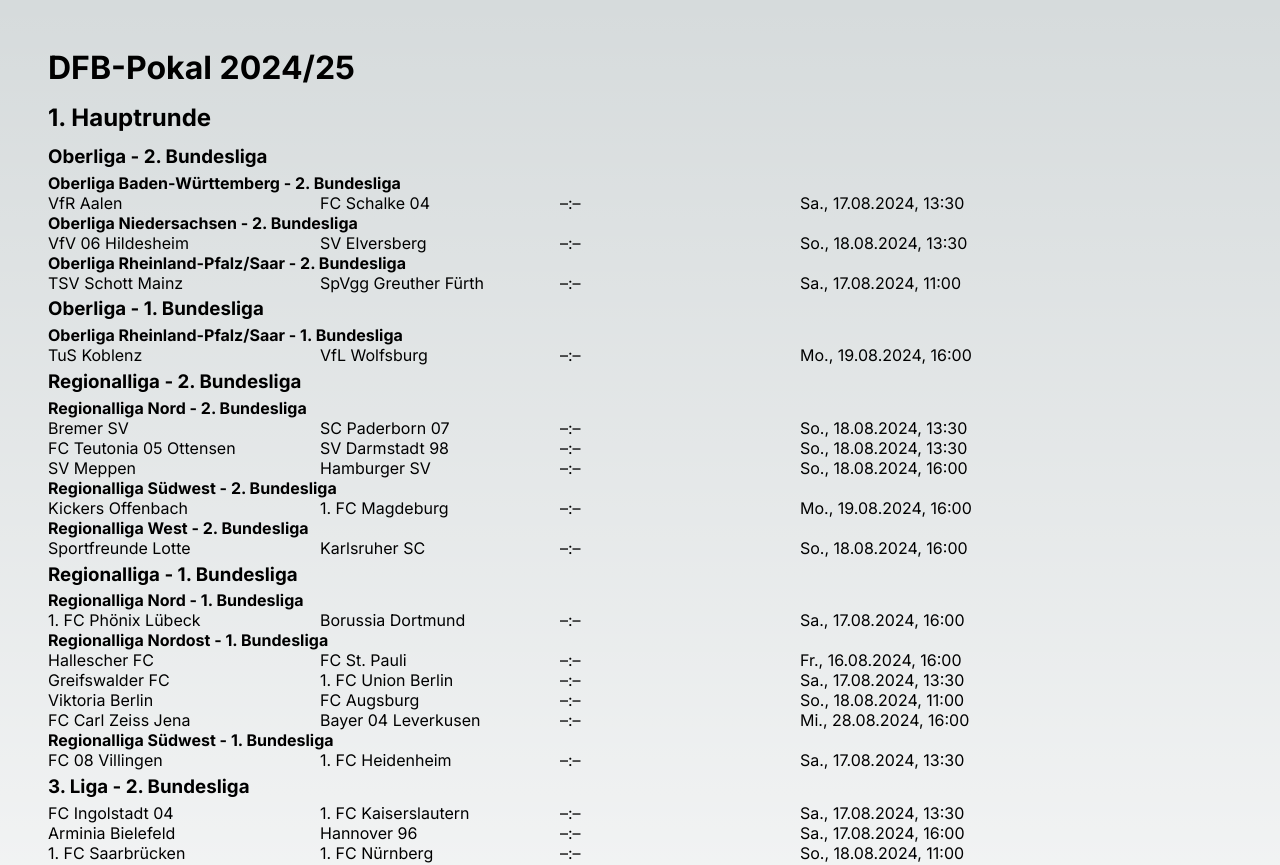
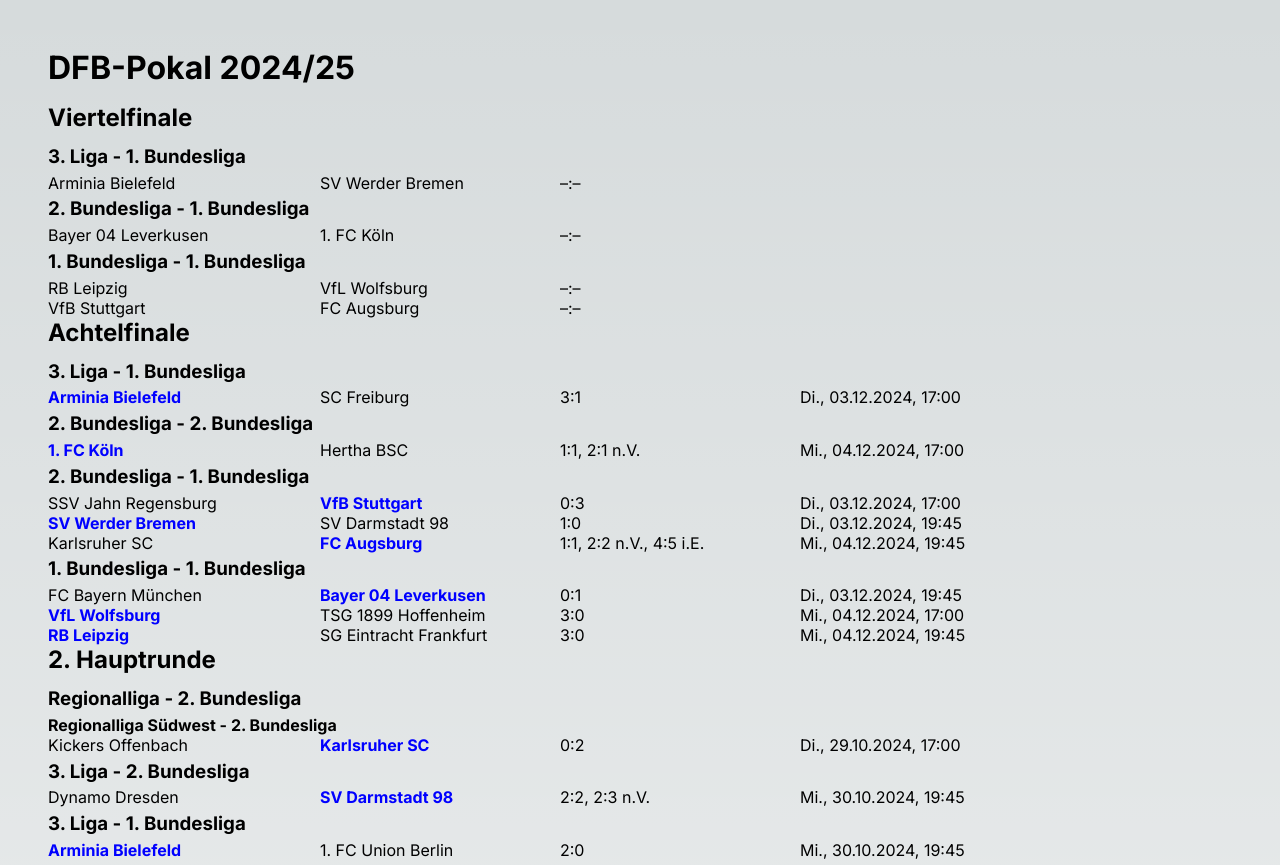
Before and after one commit to sklinkusch/dfb-pokal, a Next.js app: page /men/2024-25 in a window 1280 px wide. Shown: the top 865 px of the page. Built offline with nearby package versions, Linux system fonts and the light colour scheme.

Commit message:
DFB-Pokal Men, season 2024/25, 2nd round, round of 16, quarterfinal

```diff
--- a/src/app/men/2024-25/page.tsx
+++ b/src/app/men/2024-25/page.tsx
@@ -118,38 +118,72 @@
   }
   const data: Data = {
     '1. Hauptrunde': [
-      getMatch('WÜR', 'HOF', '2024-08-16T16:00Z'),
-      getMatch('WIE', 'M05', '2024-08-16T16:00Z'),
-      getMatch('HFC', 'STP', '2024-08-16T16:00Z'),
-      getMatch('ULM', 'FCB', '2024-08-16T18:45Z'),
-      getMatch('AUE', 'MGL', '2024-08-17T11:00Z'),
-      getMatch('SMZ', 'SGF', '2024-08-17T11:00Z'),
-      getMatch('VIL', 'FCH', '2024-08-17T13:30Z'),
-      getMatch('RWE', 'RBL', '2024-08-17T13:30Z'),
-      getMatch('FCI', 'FCK', '2024-08-17T13:30Z'),
-      getMatch('AAL', 'S04', '2024-08-17T13:30Z'),
-      getMatch('OSN', 'SCF', '2024-08-17T13:30Z'),
-      getMatch('GFC', 'FCU', '2024-08-17T13:30Z'),
-      getMatch('BIE', 'H96', '2024-08-17T16:00Z'),
-      getMatch('AAC', 'KIE', '2024-08-17T16:00Z'),
-      getMatch('PLB', 'BVB', '2024-08-17T16:00Z'),
-      getMatch('FCS', 'FCN', '2024-08-18T11:00Z'),
-      getMatch('VBL', 'FCA', '2024-08-18T11:00Z'),
-      getMatch('BSV', 'P07', '2024-08-18T13:30Z'),
-      getMatch('HIL', 'SVE', '2024-08-18T13:30Z'),
-      getMatch('JRE', 'BOC', '2024-08-18T13:30Z'),
-      getMatch('SVS', 'KÖL', '2024-08-18T13:30Z'),
-      getMatch('ROS', 'BSC', '2024-08-18T13:30Z'),
-      getMatch('OTT', 'D98', '2024-08-18T13:30Z'),
-      getMatch('DRE', 'DÜS', '2024-08-18T16:00Z'),
-      getMatch('LOT', 'KSC', '2024-08-18T16:00Z'),
-      getMatch('SVM', 'HSV', '2024-08-18T16:00Z'),
-      getMatch('ECB', 'SVW', '2024-08-19T16:00Z'),
-      getMatch('KOB', 'WOB', '2024-08-19T16:00Z'),
-      getMatch('KOF', 'FCM', '2024-08-19T16:00Z'),
-      getMatch('EBS', 'SGE', '2024-08-19T18:45Z'),
-      getMatch('PMS', 'VfB', '2024-08-27T18:45Z'),
-      getMatch('CZJ', 'B04', '2024-08-28T16:00Z')
+      getMatch('WÜR', 'HOF', '2024-08-16T16:00Z', '1:1, 2:2 n.V., 3:5 i.E.', 2),
+      getMatch('WIE', 'M05', '2024-08-16T16:00Z', '1:1, 1:3 n.V.', 2),
+      getMatch('HFC', 'STP', '2024-08-16T16:00Z', '2:2, 2:3 n.V.', 2),
+      getMatch('ULM', 'FCB', '2024-08-16T18:45Z', '0:4', 2),
+      getMatch('AUE', 'MGL', '2024-08-17T11:00Z', '1:3', 2),
+      getMatch('SMZ', 'SGF', '2024-08-17T11:00Z', '0:2', 2),
+      getMatch('VIL', 'FCH', '2024-08-17T13:30Z', '0:4', 2),
+      getMatch('RWE', 'RBL', '2024-08-17T13:30Z', '1:4', 2),
+      getMatch('FCI', 'FCK', '2024-08-17T13:30Z', '1:2', 2),
+      getMatch('AAL', 'S04', '2024-08-17T13:30Z', '0:2', 2),
+      getMatch('OSN', 'SCF', '2024-08-17T13:30Z', '0:4', 2),
+      getMatch('GFC', 'FCU', '2024-08-17T13:30Z', '0:1', 2),
+      getMatch('BIE', 'H96', '2024-08-17T16:00Z', '2:0', 1),
+      getMatch('AAC', 'KIE', '2024-08-17T16:00Z', '2:3', 2),
+      getMatch('PLB', 'BVB', '2024-08-17T16:00Z', '1:4', 2),
+      getMatch('FCS', 'FCN', '2024-08-18T11:00Z', '1:1, 1:1 n.V., 3:5 i.E.', 2),
+      getMatch('VBL', 'FCA', '2024-08-18T11:00Z', '1:4', 2),
+      getMatch('BSV', 'P07', '2024-08-18T13:30Z', '0:4', 2),
+      getMatch('HIL', 'SVE', '2024-08-18T13:30Z', '0:7', 2),
+      getMatch('JRE', 'BOC', '2024-08-18T13:30Z', '1:0', 1),
+      getMatch('SVS', 'KÖL', '2024-08-18T13:30Z', '2:2, 2:3 n.V.', 2),
+      getMatch('ROS', 'BSC', '2024-08-18T13:30Z', '1:5', 2),
+      getMatch('OTT', 'D98', '2024-08-18T13:30Z', '1:3', 2),
+      getMatch('DRE', 'DÜS', '2024-08-18T16:00Z', '2:0', 1),
+      getMatch('LOT', 'KSC', '2024-08-18T16:00Z', '0:5', 2),
+      getMatch('SVM', 'HSV', '2024-08-18T16:00Z', '1:7', 2),
+      getMatch('ECB', 'SVW', '2024-08-19T16:00Z', '1:3', 2),
+      getMatch('KOB', 'WOB', '2024-08-19T16:00Z', '0:1', 2),
+      getMatch('KOF', 'FCM', '2024-08-19T16:00Z', '2:1', 1),
+      getMatch('EBS', 'SGE', '2024-08-19T18:45Z', '1:4', 2),
+      getMatch('PMS', 'VfB', '2024-08-27T18:45Z', '0:5', 2),
+      getMatch('CZJ', 'B04', '2024-08-28T16:00Z', '0:1', 2)
+    ],
+    '2. Hauptrunde': [
+      getMatch('B04', 'SVE', '2024-10-29T17:00Z', '3:0', 1),
+      getMatch('KOF', 'KSC', '2024-10-29T17:00Z', '0:2', 2),
+      getMatch('FCA', 'S04', '2024-10-29T17:00Z', '3:0', 1),
+      getMatch('RBL', 'STP', '2024-10-29T17:00Z', '4:2', 1),
+      getMatch('VfB', 'FCK', '2024-10-29T19:45Z', '2:1', 1),
+      getMatch('KÖL', 'KIE', '2024-10-29T19:45Z', '3:0', 1),
+      getMatch('WOB', 'BVB', '2024-10-29T19:45Z', '0:0, 1:0 n.V.', 1),
+      getMatch('JRE', 'SGF', '2024-10-29T19:45Z', '1:0', 1),
+      getMatch('SCF', 'HSV', '2024-10-30T17:00Z', '2:1', 1),
+      getMatch('BSC', 'FCH', '2024-10-30T17:00Z', '2:1', 1),
+      getMatch('SGE', 'MGL', '2024-10-30T17:00Z', '2:1', 1),
+      getMatch('P07', 'SVW', '2024-10-30T17:00Z', '0:1', 2),
+      getMatch('BIE', 'FCU', '2024-10-30T19:45Z', '2:0', 1),
+      getMatch('DRE', 'D98', '2024-10-30T19:45Z', '2:2, 2:3 n.V.', 2),
+      getMatch('HOF', 'FCN', '2024-10-30T19:45Z', '2:1', 1),
+      getMatch('M05', 'FCB', '2024-10-30T19:45Z', '0:4', 2)
+    ],
+    'Achtelfinale': [
+      getMatch('BIE', 'SCF', '2024-12-03T17:00Z', '3:1', 1),
+      getMatch('JRE', 'VfB', '2024-12-03T17:00Z', '0:3', 2),
+      getMatch('FCB', 'B04', '2024-12-03T19:45Z', '0:1', 2),
+      getMatch('SVW', 'D98', '2024-12-03T19:45Z', '1:0', 1),
+      getMatch('KÖL', 'BSC', '2024-12-04T17:00Z', '1:1, 2:1 n.V.', 1),
+      getMatch('WOB', 'HOF', '2024-12-04T17:00Z', '3:0', 1),
+      getMatch('RBL', 'SGE', '2024-12-04T19:45Z', '3:0', 1),
+      getMatch('KSC', 'FCA', '2024-12-04T19:45Z', '1:1, 2:2 n.V., 4:5 i.E.', 2)
+    ],
+    'Viertelfinale': [
+      getMatch('RBL', 'WOB'),
+      getMatch('BIE', 'SVW'),
+      getMatch('VfB', 'FCA'),
+      getMatch('B04', 'KÖL')
     ]
   };
   return (
@@ -157,9 +191,9 @@
       <h1 className={styles.h1}>DFB-Pokal 2024/25</h1>
       {/* <Round matches={data.Finale} title="Finale" type="m" /> */}
       {/* <Round matches={data.Halbfinale} title="Halbfinale" type="m" /> */}
-      {/* <Round matches={data.Viertelfinale} title="Viertelfinale" type="m" /> */}
-      {/* <Round matches={data.Achtelfinale} title="Achtelfinale" type="m" /> */}
-      {/* <Round matches={data['2. Hauptrunde']} title="2. Hauptrunde" type="m" /> */}
+      <Round matches={data.Viertelfinale} title="Viertelfinale" type="m" />
+      <Round matches={data.Achtelfinale} title="Achtelfinale" type="m" />
+      <Round matches={data['2. Hauptrunde']} title="2. Hauptrunde" type="m" />
       <Round matches={data['1. Hauptrunde']} title="1. Hauptrunde" type="m" />
       <div className={styles.linkContainer}>
         <Link href="/" className={styles.link}>Zur Hauptseite</Link>
```
